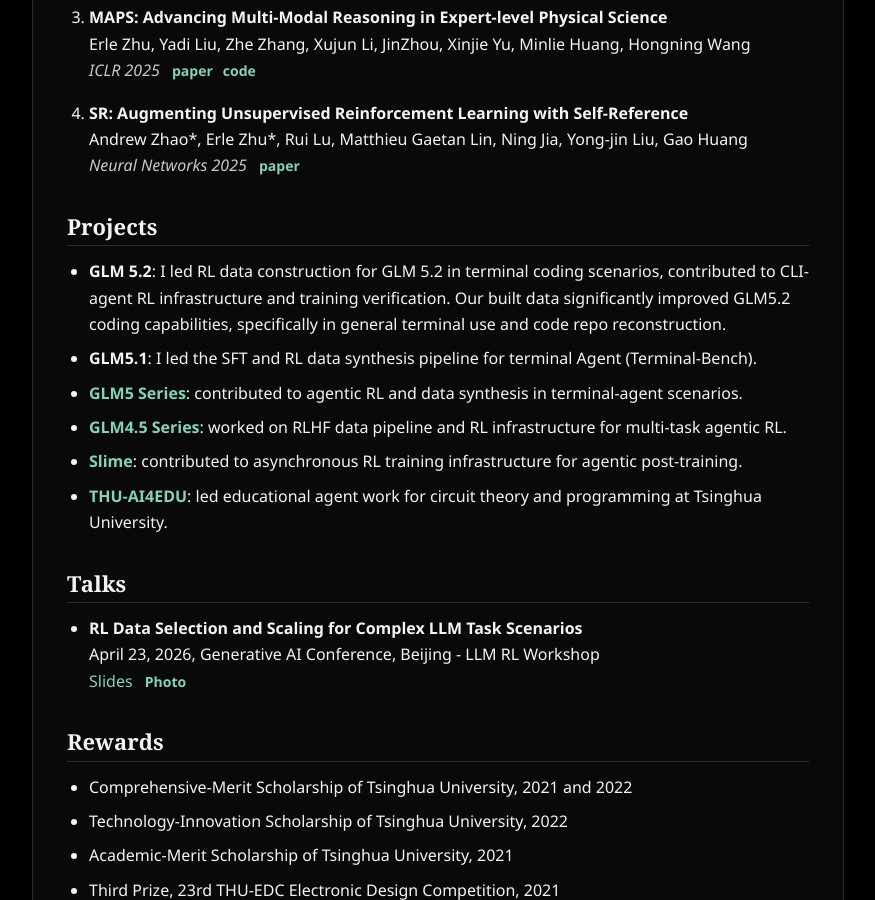
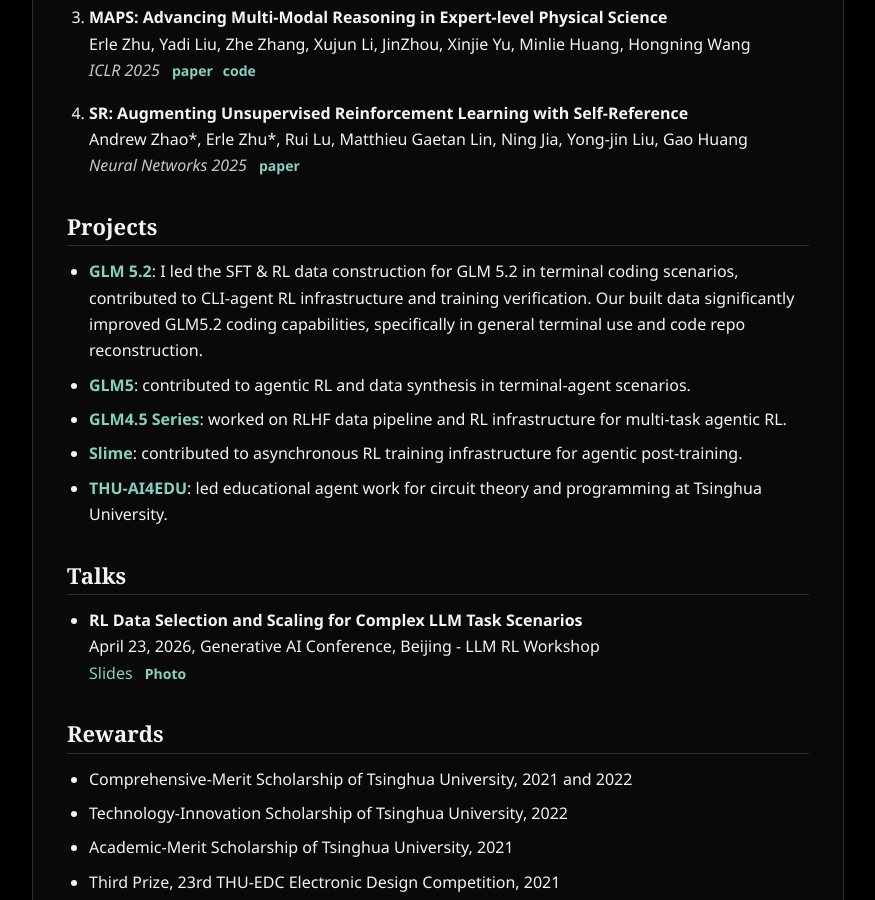
Before and after one commit to erlezhu02/erlezhu02.github.io, a Jekyll site: the page built from index.md, in a window 1280 px wide and 900 px high, scrolled down 1508 px. Shown: the whole window, without its empty margins (202-1077 px from the left). Built offline with Jekyll 4.4.1, drawn with Linux system fonts in a browser that asks for light colours; grey boxes are pictures that could not be loaded.

Commit message:
Update project section wording

```diff
--- a/index.md
+++ b/index.md
@@ -1,7 +1,6 @@
 ---
 title: Erle Zhu's Homepage
 ---
-
 <section class="profile">
   <img class="profile-photo" src="{{ '/assets/images/profile-enhanced.jpg' | relative_url }}" alt="Erle Zhu">
   <div>
@@ -92,9 +91,8 @@ title: Erle Zhu's Homepage
 <section>
   <h2>Projects</h2>
   <ul>
-    <li><strong>GLM 5.2</strong>: I led RL data construction for GLM 5.2 in terminal coding scenarios, contributed to CLI-agent RL infrastructure and training verification. Our built data significantly improved GLM5.2 coding capabilities, specifically in general terminal use and code repo reconstruction.</li>
-    <li><strong>GLM5.1</strong>: I led the SFT and RL data synthesis pipeline for terminal Agent (Terminal-Bench).</li>
-    <li><a href="https://github.com/zai-org/GLM-5"><strong>GLM5 Series</strong></a>: contributed to agentic RL and data synthesis in terminal-agent scenarios.</li>
+    <li><a href="https://z.ai/blog/glm-5.2"><strong>GLM 5.2</strong></a>: I led the SFT & RL data construction for GLM 5.2 in terminal coding scenarios, contributed to CLI-agent RL infrastructure and training verification. Our built data significantly improved GLM5.2 coding capabilities, specifically in general terminal use and code repo reconstruction. </li>
+    <li><a href="https://github.com/zai-org/GLM-5"><strong>GLM5</strong></a>: contributed to agentic RL and data synthesis in terminal-agent scenarios.</li>
     <li><a href="https://github.com/zai-org/GLM-4.5"><strong>GLM4.5 Series</strong></a>: worked on RLHF data pipeline and RL infrastructure for multi-task agentic RL.</li>
     <li><a href="https://github.com/THUDM/slime"><strong>Slime</strong></a>: contributed to asynchronous RL training infrastructure for agentic post-training. </li>
     <li><a href="https://yuketang.tsinghua.edu.cn/ai"><strong>THU-AI4EDU</strong></a>: led educational agent work for circuit theory and programming at Tsinghua University.</li>
```
